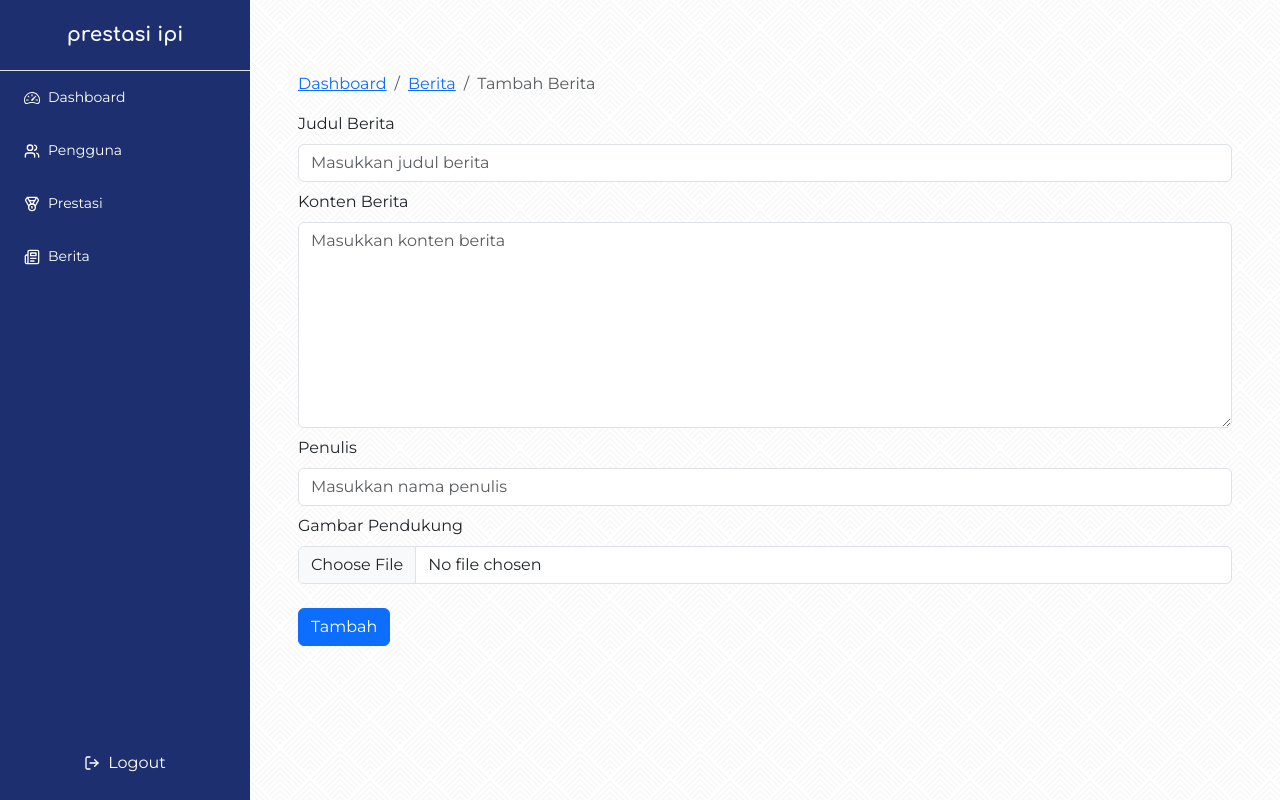
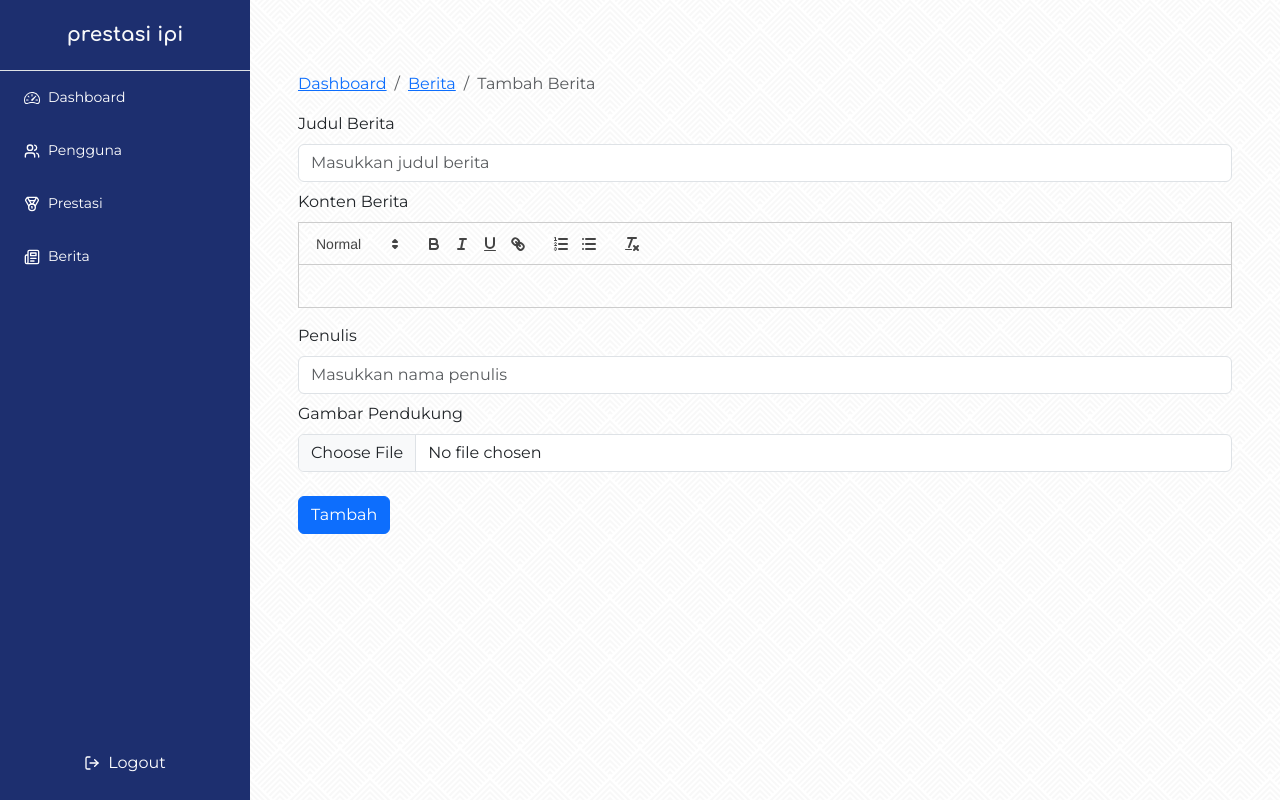
Before and after one commit to ilmaaulia/prestasi-cms, a React (Vite) app: page /admin/news/create in a window 1280 px wide. Built offline with nearby package versions, Linux system fonts and the light colour scheme; no server answers; sample sign-in values are in the browser's storage; what debounce-promise would draw is missing.

Commit message:
feat: replace text area with rich text editor

```diff
--- a/package.json
+++ b/package.json
@@ -17,6 +17,7 @@
     "react-bootstrap": "^2.10.9",
     "react-dom": "^18.3.1",
     "react-icons": "^5.4.0",
+    "react-quill": "^2.0.0",
     "react-redux": "^9.2.0",
     "react-router-dom": "^6.29.0",
     "redux": "^5.0.1",
--- /dev/null
+++ b/src/components/RichTextEditor/index.jsx
@@ -0,0 +1,19 @@
+import React from 'react'
+import { Form } from 'react-bootstrap'
+import ReactQuill from 'react-quill'
+import 'react-quill/dist/quill.snow.css'
+
+const RichTextEditorWithLabel = ({ label, name, value, onChange }) => {
+  const handleEditorChange = (content) => {
+    onChange({ target: { name, value: content } })
+  }
+
+  return (
+    <Form.Group className="mb-3" controlId={name}>
+      <Form.Label>{label}</Form.Label>
+      <ReactQuill value={value} onChange={handleEditorChange} />
+    </Form.Group>
+  )
+}
+
+export default RichTextEditorWithLabel
--- a/src/components/TextAreaWithLabel/index.jsx
+++ /dev/null
@@ -1,27 +0,0 @@
-import React from 'react'
-import { Form } from 'react-bootstrap'
-
-const TextAreaWithLabel = ({
-  label,
-  name,
-  value,
-  onChange,
-  placeholder,
-  rows,
-}) => {
-  return (
-    <Form.Group className='mb-2'>
-      <Form.Label>{label}</Form.Label>
-      <Form.Control
-        as="textarea"
-        name={name}
-        value={value}
-        placeholder={placeholder}
-        onChange={onChange}
-        rows={rows || 5}
-      />
-    </Form.Group>
-  )
-}
-
-export default TextAreaWithLabel
--- a/src/pages/admin/news/form.jsx
+++ b/src/pages/admin/news/form.jsx
@@ -3,7 +3,7 @@ import { Form, Figure } from 'react-bootstrap'
 import { config } from '../../../config'
 import AppButton from '../../../components/Button'
 import TextInputWithLabel from '../../../components/TextInputWithLabel'
-import TextAreaWithLabel from '../../../components/TextAreaWithLabel'
+import RichTextEditor from '../../../components/RichTextEditor'
 
 const NewsForm = ({ handleSubmit, form, handleChange, isLoading, edit }) => {
   return (
@@ -18,13 +18,11 @@ const NewsForm = ({ handleSubmit, form, handleChange, isLoading, edit }) => {
           onChange={handleChange}
         />
 
-        <TextAreaWithLabel
-          placeholder={'Masukkan konten berita'}
-          label={'Konten Berita'}
-          name={'content'}
+        <RichTextEditor
+          label="Konten Berita"
+          name="content"
           value={form.content}
           onChange={handleChange}
-          rows={8}
         />
 
         <TextInputWithLabel
```
Also changed, not shown: 1 other file (tests, documents, lock files or other folders).
